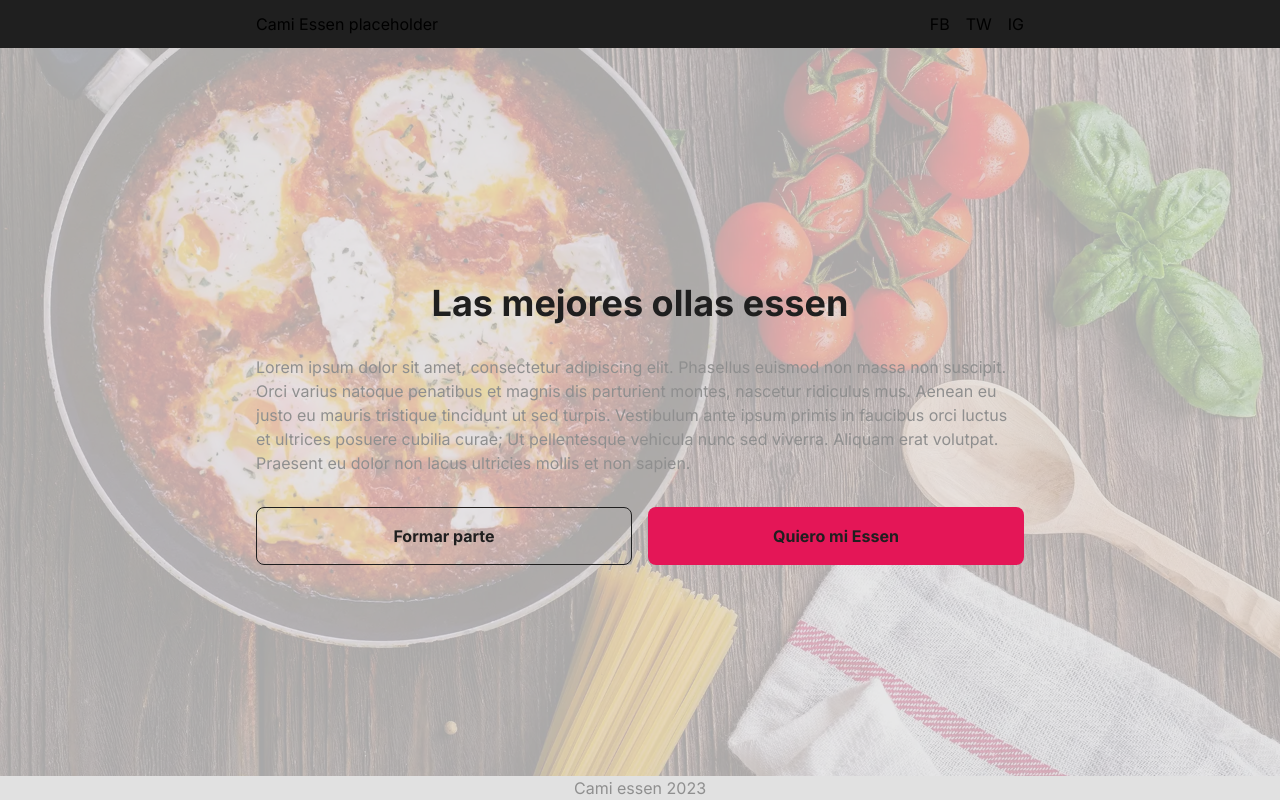
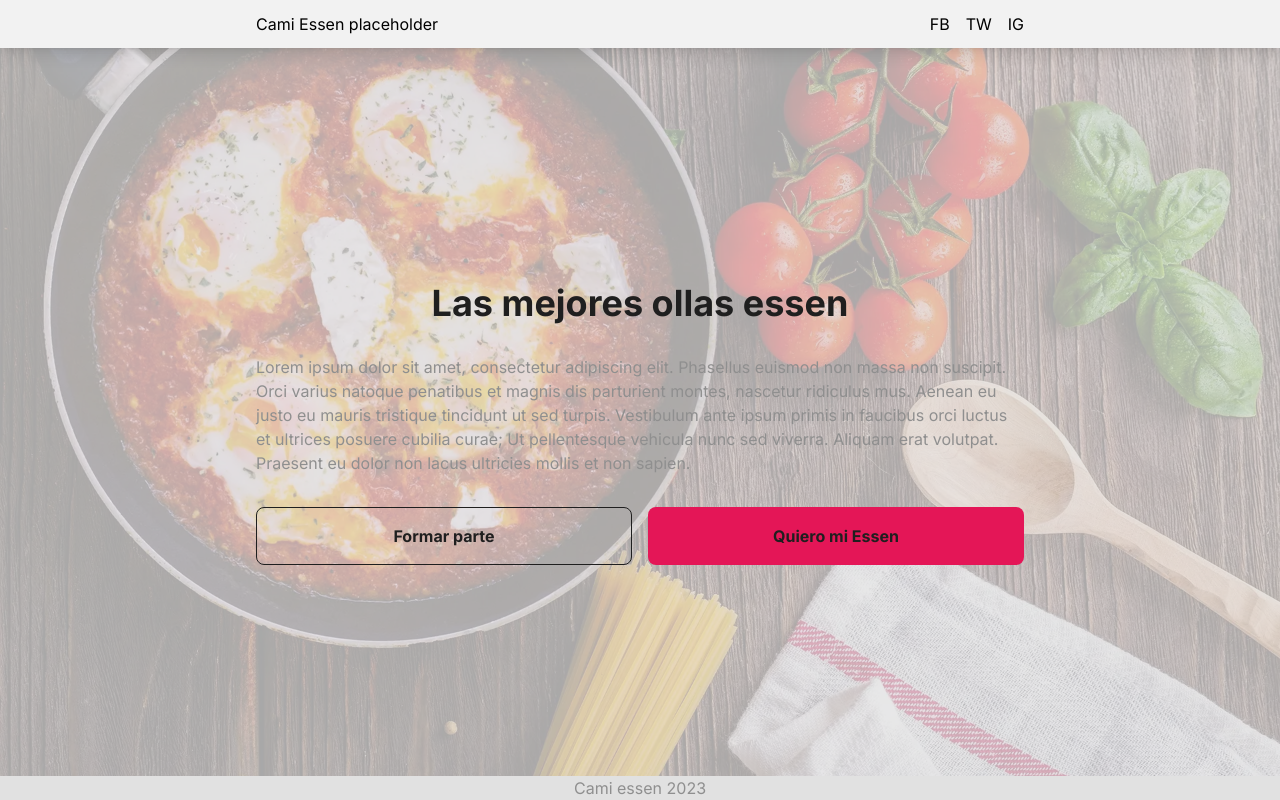
Before and after one commit to Upward-Solutions/cami-essen, a Next.js app: page / in a window 1280 px wide. Built offline with nearby package versions, Linux system fonts and the light colour scheme; no server answers.

Commit message:
Fixed Navbar styles

```diff
--- a/src/components/Navbar/Navbar.tsx
+++ b/src/components/Navbar/Navbar.tsx
@@ -2,7 +2,7 @@ import React from 'react';
 
 const Navbar = () => {
   return (
-    <header className='absolute top-0 z-50 flex items-center justify-center w-full h-12 bg-headlines'>
+    <header className='absolute top-0 z-50 flex items-center justify-center w-full h-12 bg-card-background shadow-lg'>
       <div className='flex justify-between w-full p-4 tablet:p-0 tablet:max-w-3xl'>
         <span>Cami Essen placeholder</span>
         <ul className='flex gap-4'>
```
